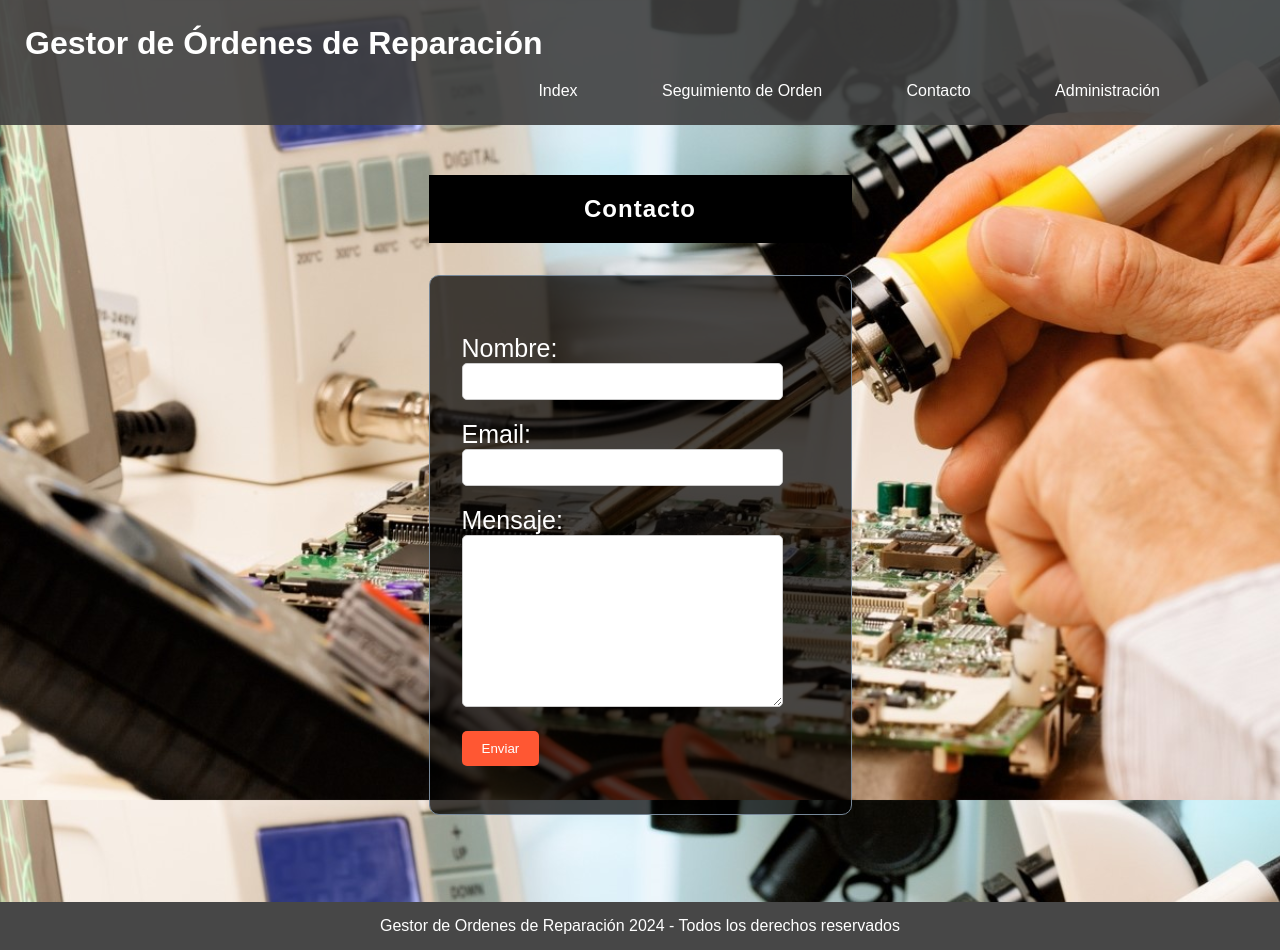
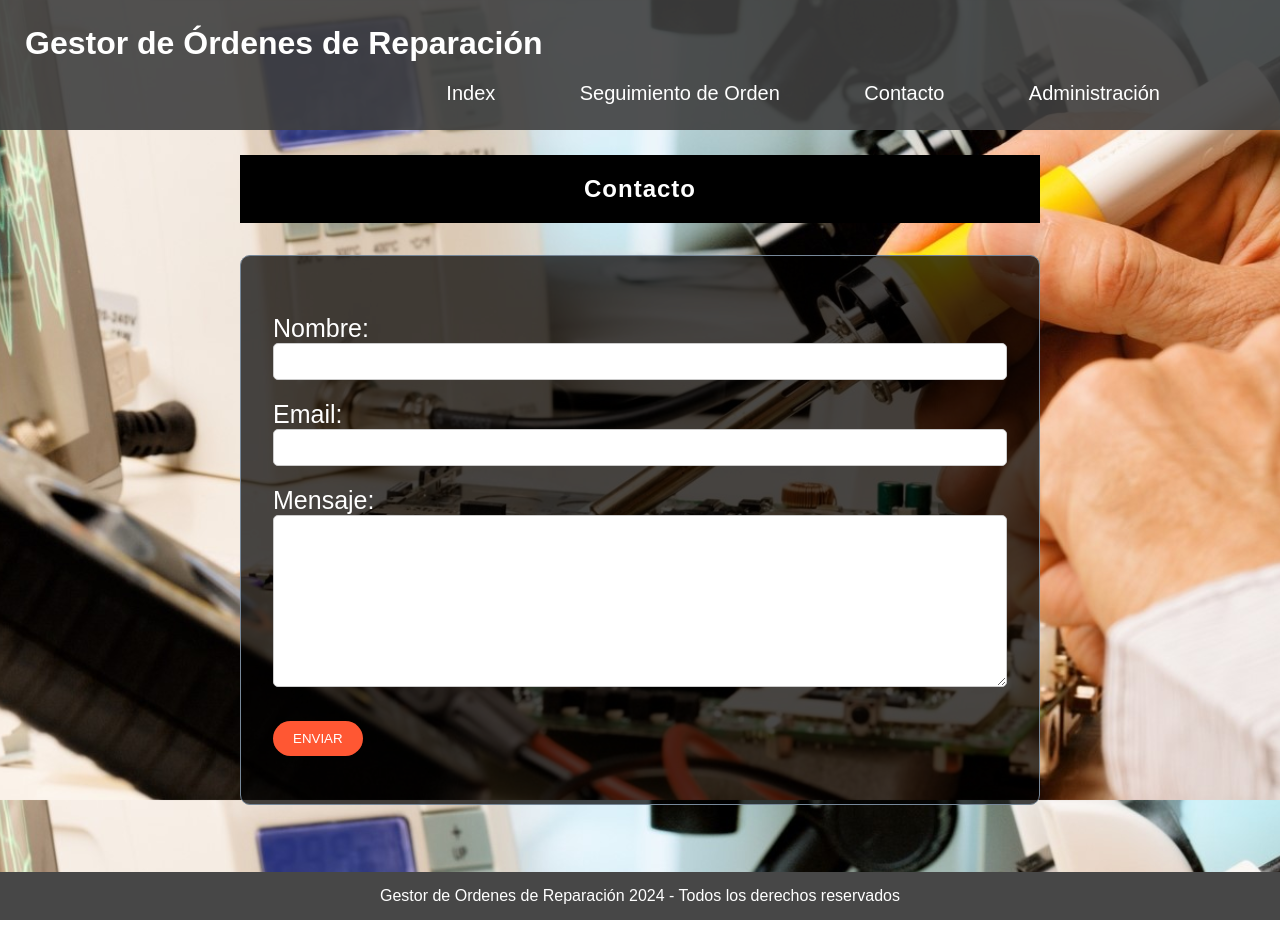
Before and after one commit to agusbex/Prueba-Django, a Django app: page /web/contacto/ in a window 1280 px wide. After the commit the page ends 920 px from the top, so only its background shows below. Run offline with Django 5.2, Linux system fonts and the light colour scheme.

Commit message:
funcionalidad en botones y modificaciones de estilos

```diff
--- a/Django PIG/PIGParcial/web/static/web/styles/administracion.css
+++ b/Django PIG/PIGParcial/web/static/web/styles/administracion.css
@@ -1,10 +1,8 @@
 .contenedor-centrado {
     display: flex;
     justify-content: center;
-    padding: 20px;
-    margin: 20px;
     flex-direction: column;
-    max-width: 50em;
+    width: 50em;
     margin: 2em auto;
     padding: 3em 2em;
     background-color: rgba(0, 0, 0, 0.712);
--- a/Django PIG/PIGParcial/web/static/web/styles/base.css
+++ b/Django PIG/PIGParcial/web/static/web/styles/base.css
@@ -45,13 +45,14 @@ h1{
     padding: 10px;
 }
 
-a{
+.navbar-item{
     text-decoration: none;
+    border-radius: 5px;
     padding: 15px;
-    border-radius: 5px;
+    font-size: 20px;
 }
 
-a:hover{
+.navbar-item:hover{
     background-color: rgba(0, 0, 0, 0.356);
 }
 
@@ -88,6 +89,30 @@ header .messages .success{
     border-top-right-radius: 5px;
 }
 
+header .messages .error{
+    background-color: rgb(196, 101, 101);
+    color: white;
+    padding: 15px;
+    border-radius: 20px;
+    border-top-right-radius: 5px;
+}
+
+.btn{
+    background-color: #ff5733;
+    color: #fff;
+    padding: 10px 20px;
+    border: none;
+    border-radius: 20px;
+    cursor: pointer;
+    margin-top: 20px;
+    text-transform: uppercase;
+    transition: background-color 0.3s;
+}
+
+.btn:hover {
+    background-color: #e74c3c;
+}
+
 main{
     flex: 1;
     flex-direction: column;
--- a/Django PIG/PIGParcial/web/static/web/styles/contacto.css
+++ b/Django PIG/PIGParcial/web/static/web/styles/contacto.css
@@ -5,7 +5,6 @@
 .contenedor-centrado {
     display: flex;
     justify-content: center;
-    padding: 20px;
     margin: 20px;
 }
 
@@ -19,7 +18,7 @@ h2 {
 }
 
 form {
-    max-width: 50em;
+    width: 50em;
     margin: 2em auto;
     padding: 3em 2em;
     background-color: rgba(0, 0, 0, 0.712);
@@ -35,23 +34,9 @@ label {
 }
 
 input[type="text"], input[type="email"], textarea {
-    width: 90%;
+    width: 100%;
     padding: 10px;
     margin-bottom: 10px;
     border: 1px solid #cccccc;
     border-radius: 5px;
 }
-
-button {
-    padding: 10px 20px;
-    margin-top: 10px;
-    background-color: #ff5733;
-    color: #ffffff;
-    border: none;
-    border-radius: 5px;
-    cursor: pointer;
-}
-
-button:hover {
-    background-color: #e74c3c;
-}
--- a/Django PIG/PIGParcial/web/static/web/styles/detalle_orden.css
+++ b/Django PIG/PIGParcial/web/static/web/styles/detalle_orden.css
@@ -1,10 +1,8 @@
 .contenedor-centrado {
     display: flex;
     justify-content: center;
-    padding: 20px;
-    margin: 20px;
     flex-direction: column;
-    max-width: 50em;
+    width: 50em;
     margin: 2em auto;
     padding: 3em 2em;
     background-color: rgba(0, 0, 0, 0.712);
@@ -18,7 +16,6 @@ p{
     line-height: 2.5;
 }
 
-
 h2 {
     text-align: center;
     color: #fff;
--- a/Django PIG/PIGParcial/web/templates/web/admin_login.html
+++ b/Django PIG/PIGParcial/web/templates/web/admin_login.html
@@ -13,7 +13,7 @@
             <form method="post">
                 {% csrf_token %}
                 {{ form.as_p }}
-                <button type="submit">Entrar</button>
+                <button class="btn" type="submit">Ingresar</button>
             </form>
         </div>
     </div>
--- a/Django PIG/PIGParcial/web/templates/web/administracion.html
+++ b/Django PIG/PIGParcial/web/templates/web/administracion.html
@@ -14,5 +14,7 @@
             <li>Número de Orden: {{ orden.numero_orden }}, DNI: {{ orden.dni }}, Estado: {{ orden.estado }}</li>
             {% endfor %}
         </ul>
+
+        <a href="{% url 'index' %}"><button class="btn">Volver</button></a>
     </div>
 {% endblock %}
--- a/Django PIG/PIGParcial/web/templates/web/base.html
+++ b/Django PIG/PIGParcial/web/templates/web/base.html
@@ -16,10 +16,10 @@
         <h1>Gestor de Órdenes de Reparación</h1>
         <nav>
             <ul>
-                <li><a href="{% url 'index' %}">Index</a></li>
-                <li><a href="{% url 'seguimiento' %}">Seguimiento de Orden</a></li>
-                <li><a href="{% url 'contacto' %}">Contacto</a></li>
-                <li><a href="{% url 'admin_login' %}">Administración</a></li>
+                <li><a class="navbar-item" href="{% url 'index' %}">Index</a></li>
+                <li><a class="navbar-item" href="{% url 'seguimiento' %}">Seguimiento de Orden</a></li>
+                <li><a class="navbar-item" href="{% url 'contacto' %}">Contacto</a></li>
+                <li><a class="navbar-item" href="{% url 'admin_login' %}">Administración</a></li>
             </ul>
         </nav>
 
--- a/Django PIG/PIGParcial/web/templates/web/contacto.html
+++ b/Django PIG/PIGParcial/web/templates/web/contacto.html
@@ -14,7 +14,7 @@
             <form method="post">
                 {% csrf_token %}
                 {{ form.as_p }}
-                <button type="submit">Enviar</button>
+                <button class="btn" type="submit">Enviar</button>
             </form>
         </div>
     </div>
--- a/Django PIG/PIGParcial/web/templates/web/detalle_orden.html
+++ b/Django PIG/PIGParcial/web/templates/web/detalle_orden.html
@@ -14,5 +14,7 @@
         <p>Estado: {{ orden.estado }}</p>
         <p>Descripción: {{ orden.descripcion }}</p>
         <p>Fecha de Ingreso: {{ orden.fecha_ingreso }}</p>
+
+        <a href="{% url 'index' %}"><button class="btn">Volver</button></a>
     </div>
 {% endblock %}
--- a/Django PIG/PIGParcial/web/templates/web/index.html
+++ b/Django PIG/PIGParcial/web/templates/web/index.html
@@ -46,7 +46,7 @@
                     <p>Los servicios son realizados en laboratorios 100% certificados y homologados por las marcas.</p>
                 </div>
             </div>
-            <button class="btn-quote">Cotizar Ahora</button>
+            <a href="{% url 'contacto' %}"><button class="btn">Cotizar Ahora</button></a>
         </section>
 
         <section class="equipos">
@@ -92,7 +92,7 @@
                     <p>Una vez listo, entregamos tu equipo ¡Cómo nuevo!</p>
                 </div>
             </div>
-            <button class="btn-quote">Cotizar Ahora</button>
+            <a href="{% url 'contacto' %}"><button class="btn">Cotizar Ahora</button></a>
         </section>
     </div>
 
--- a/Django PIG/PIGParcial/web/templates/web/seguimiento.html
+++ b/Django PIG/PIGParcial/web/templates/web/seguimiento.html
@@ -13,7 +13,7 @@
             <form method="post">
                 {% csrf_token %}
                 {{ form.as_p }}
-                <button type="submit">Consultar</button>
+                <button class="btn" type="submit">Consultar</button>
             </form>
         </div>
     </div>
--- a/Django PIG/PIGParcial/web/views.py
+++ b/Django PIG/PIGParcial/web/views.py
@@ -64,8 +64,11 @@ def contacto(request):
     if request.method == 'POST':
         form = ContactoForm(request.POST)
         if form.is_valid():
+            print("Datos del formulario de contacto:")
+            print(form.cleaned_data)
+
             messages.success(request, 'Tu consulta ha sido enviada con éxito')
-            return redirect('contacto')
+            return redirect('index')
     else:
         form = ContactoForm()
     return render(request, 'web/contacto.html', {'form': form})
@@ -109,7 +112,12 @@ def administracion(request):
     contexto = {
         'ordenes': [
             {'numero_orden': '001', 'dni': '12345678', 'estado': 'Finalizado'},
-            {'numero_orden': '002', 'dni': '87654321', 'estado': 'En progreso'}
+            {'numero_orden': '002', 'dni': '87654321', 'estado': 'En progreso'},
+            {'numero_orden': '003', 'dni': '23456789', 'estado': 'Pendiente de entrega'},
+            {'numero_orden': '004', 'dni': '98765432', 'estado': 'Finalizado'},
+            {'numero_orden': '005', 'dni': '34567890', 'estado': 'En progreso'},
+            {'numero_orden': '006', 'dni': '45678901', 'estado': 'Pendiente de entrega'},
+            {'numero_orden': '007', 'dni': '56789012', 'estado': 'Finalizado'}
         ]
     }
     return render(request, 'web/administracion.html', contexto)
```
Also changed, not shown: Django PIG/PIGParcial/web/static/web/styles/admin_login.css (+2 -16 lines), Django PIG/PIGParcial/web/static/web/styles/index.css (+2 -14 lines), Django PIG/PIGParcial/web/static/web/styles/seguimiento.css (+2 -16 lines).
